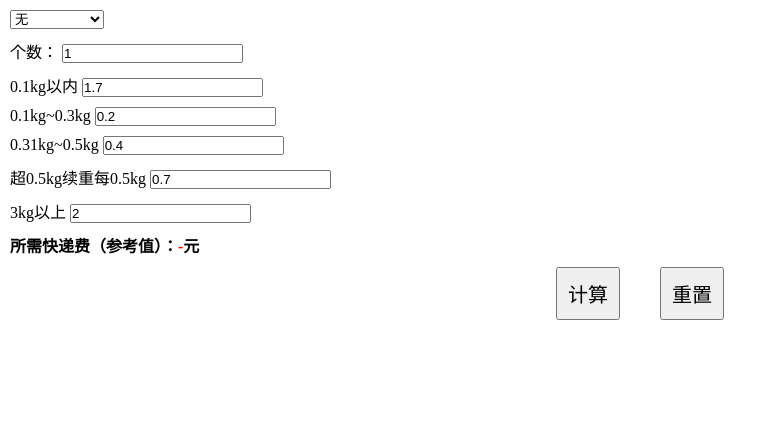
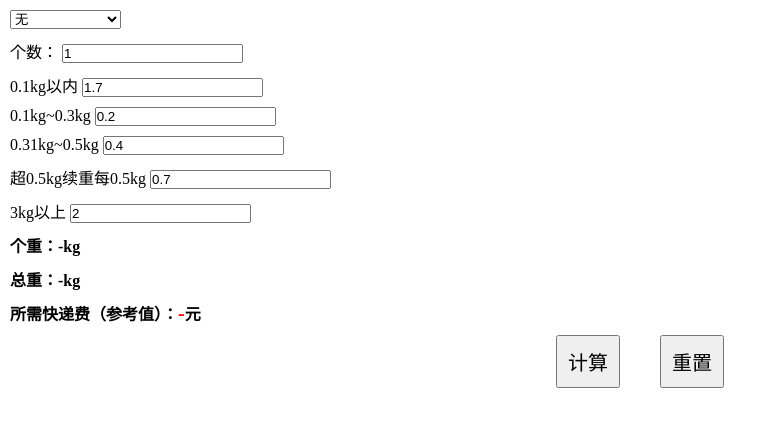
Before and after one commit to xsh627/hello-word, a plain HTML site: page pages/tools/kuaidi.html in a window 1280 px wide. Shown: the whole page, without its empty margins (0-777 px from the left). Drawn offline with nearby package versions, Linux system fonts and the light colour scheme.

Commit message:
[gh-pages]-kuaidi update

```diff
--- a/pages/tools/kuaidi.html
+++ b/pages/tools/kuaidi.html
@@ -24,6 +24,7 @@
     }
     #result {
       color: #f00;
+      font-size: 20px;
     }
   </style>
 </head>
@@ -58,6 +59,12 @@
       <div class="form-item">
         <label for="">3kg以上</label>
         <input type="text" class="input-lvl-price" id="inputLvlPrice5">
+      </div>
+      <div class="form-item">
+        <strong>个重：<span id="singleWeight">-</span>kg</strong>
+      </div>
+      <div class="form-item">
+        <strong>总重：<span id="totalWeight">-</span>kg</strong>
       </div>
       <div class="form-item">
         <strong>所需快递费（参考值）：<span id="result">-</span>元</strong>
@@ -105,9 +112,39 @@
         },
         {
           id: 'makalong-sanjie',
-          label: '马卡龙-三阶',
+          label: '魔方-二阶',
+          weight: 0.06,
+          price: 4.4
+        },
+        {
+          id: 'makalong-sanjie',
+          label: '魔方-三阶',
           weight: 0.075,
           price: 3.2
+        },
+        {
+          id: 'makalong-sanjie',
+          label: '魔方-四阶',
+          weight: 0.115,
+          price: 12.4
+        },
+        {
+          id: 'makalong-sanjie',
+          label: '魔方-五阶',
+          weight: 0.115,
+          price: 15.4
+        },
+        {
+          id: 'makalong-sanjie',
+          label: '魔方-金字塔',
+          weight: 0.065,
+          price: 8.4
+        },
+        {
+          id: 'makalong-sanjie',
+          label: '魔方-圣手/传奇',
+          weight: 0.065,
+          price: 3
         }
       ]
       const optionMap = {}
@@ -118,6 +155,8 @@
       const $inputLvlPrice3 = $('#inputLvlPrice3')
       const $inputLvlPrice4 = $('#inputLvlPrice4')
       const $inputLvlPrice5 = $('#inputLvlPrice5')
+      const $singleWeight = $('#singleWeight')
+      const $totalWeight = $('#totalWeight')
       const $result = $('#result')
 
       const $calcBtn = $('#calcBtn')
@@ -152,8 +191,23 @@
       }
 
       function initEvent () {
+        $selectOfProduct.on('change', weightRelateChangeHandle)
+        $inputAmount.on('input', weightRelateChangeHandle)
         $calcBtn.on('click', calculate)
         $resetBtn.on('click', init)
+      }
+
+      function weightRelateChangeHandle () {
+        const productId = $selectOfProduct.val()
+        if (productId === '-1') return
+
+        const num = Number($inputAmount.val())
+        if (isNaN(num)) return
+
+        const singleWeight = optionMap[productId].weight
+        const totalWeight = (singleWeight * num).toFixed(3)
+        $singleWeight.html(singleWeight)
+        $totalWeight.html(totalWeight)
       }
 
       function calculate () {
```
